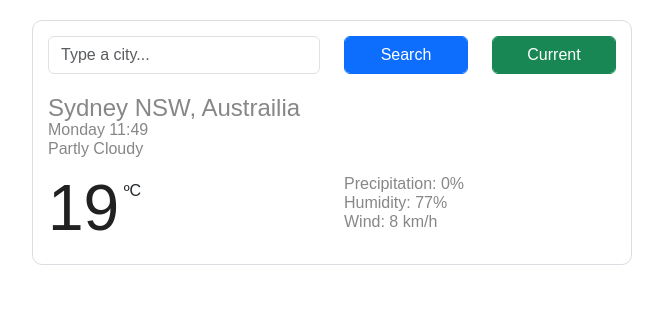
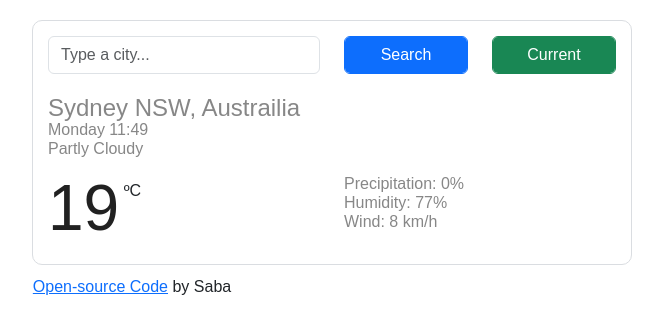
Before and after one commit to SabaKD/weather-app, a website built with Parcel: page index.html in a window 1280 px wide. Shown: the whole page, without its empty margins (308-971 px from the left). Built offline with nearby package versions, Linux system fonts and the light colour scheme.

Commit message:
Added the footer

```diff
--- a/index.html
+++ b/index.html
@@ -65,6 +65,10 @@
       </div>
     </div>
   </div>
+  <p class="footer">
+    <a href="https://github.com/SabaKD/weather-app.git">Open-source Code</a>
+    by Saba
+  </p>
 
   <script src="src/index.js"></script>
 </body>
--- a/src/styles.css
+++ b/src/styles.css
@@ -49,3 +49,9 @@ li {
 .weather-search-form {
   margin-bottom: 20px;
 }
+.footer{
+  text-align: center;
+  position: relative;
+  left: -200px;
+  top: -10px;
+}
```
